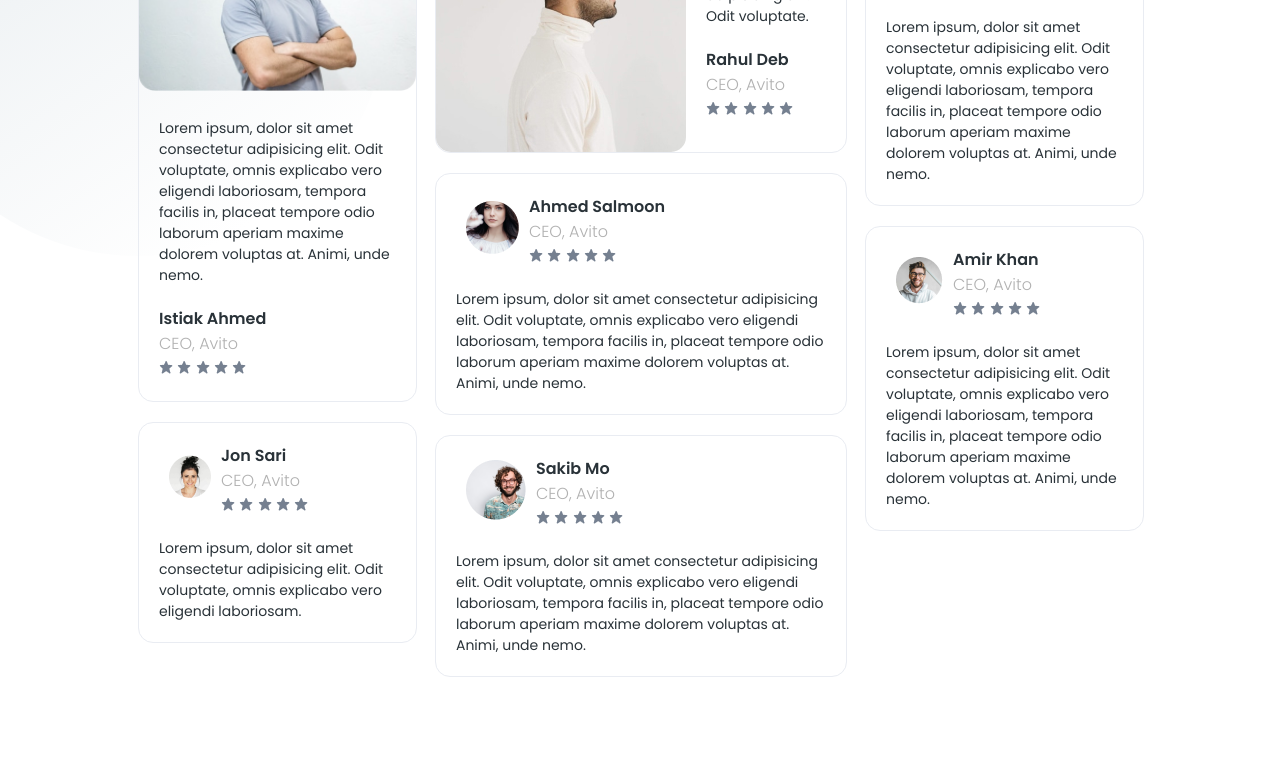
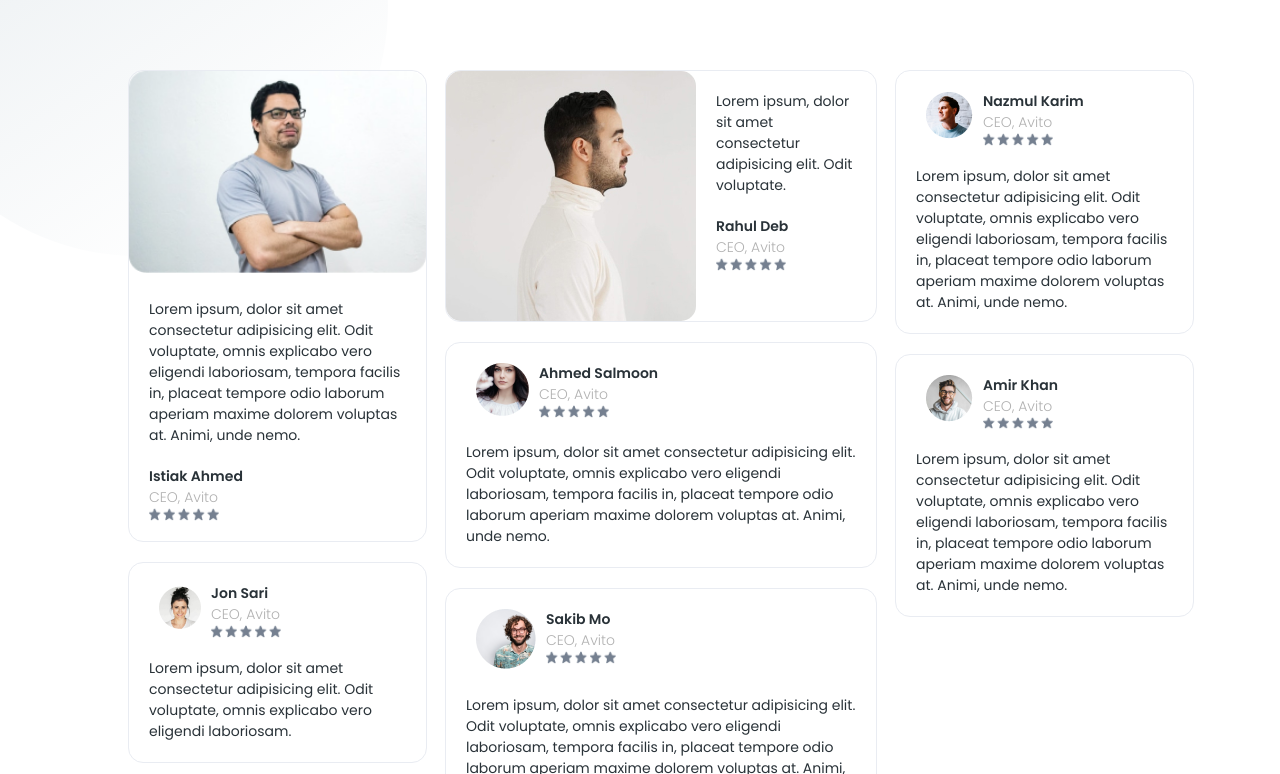
Before and after one commit to valeryfourin/epam-module2-web-hw1, a plain HTML site: page index.html in a window 1280 px wide. Shown: the part 184-958 px from the top of the page. Before the commit the page ends 891 px from the top, so only its background shows below. Drawn offline with Linux system fonts and the light colour scheme.

Commit message:
fixed review remarks

```diff
--- a/index.html
+++ b/index.html
@@ -9,197 +9,155 @@
     <title>HW1 css</title>
 </head>
 <body>
-    <section class="section-reviews">
-        <div class="section-reviews__decoration"></div>
-        <h1>Are my clients happy?</h1>
-        <aside class="grid-reviews">
-            <div class="grid-reviews__col">
-                <div class="grid-reviews-card">
-                    <div class="grid-reviews-card__image">
-                        <img src="images/client1.png">
+    <section class="reviews">
+        <div class="reviews__decoration"></div>
+        <h1 class="reviews__title">Are my clients happy?</h1>
+        <div class="cards">
+            <div class="cards__col">
+                <article class="card">
+                    <div class="card__image">
+                        <img src="images/client1.png" alt="avatar">
                     </div>
-                    <div class="grid-reviews-card__body">
-                        <p class="grid-reviews-card__text">
+                    <div class="card__body">
+                        <p class="card__text">
                             Lorem ipsum, dolor sit amet consectetur adipisicing elit.
                             Odit voluptate, omnis explicabo vero eligendi laboriosam,
                             tempora facilis in, placeat tempore odio laborum aperiam
                             maxime dolorem voluptas at. Animi, unde nemo.
                         </p>
-                        <div class="grid-reviews-card__author">
-                            <div class="grid-reviews-card__info">
-                                <p class="grid-reviews-card__name">Istiak Ahmed</p>
-                                <p class="grid-reviews-card__role">CEO, Avito</p>
-                                <p class="grid-reviews-card__rating">
-                                    <img src="images/star.png">
-                                    <img src="images/star.png">
-                                    <img src="images/star.png">
-                                    <img src="images/star.png">
-                                    <img src="images/star.png">
+                        <div class="card__author">
+                            <footer class="card__info">
+                                <p class="card__name">Istiak Ahmed</p>
+                                <p class="card__role">CEO, Avito</p>
+                                <img class="card__rating" src="images/stars.png" alt="stars">
+                            </footer>
+                        </div>
+                    </div>
+                </article >
+                <article class="card">
+                    <div class="card__body">
+                        <div class="card__author">
+                            <div class="card__avatar">
+                                <img src="images/client4.png" alt="avatar">
+                            </div>
+                            <footer class="card__info">
+                                <p class="card__name">Jon Sari</p>
+                                <p class="card__role">CEO, Avito</p>
+                                <img class="card__rating" src="images/stars.png" alt="stars">
+                            </footer>
+                        </div>
+                        <p class="card__text">
+                            Lorem ipsum, dolor sit amet consectetur adipisicing elit.
+                            Odit voluptate, omnis explicabo vero eligendi laboriosam.
                         </p>
+                    </div>
+                </article>
+            </div>
+            <div class="cards__col">
+                <div class="card card--horizontal">
+                    <div class="card__image">
+                        <div>
+                            <img src="images/client2.jpg" alt="avatar">
+                        </div>
+                    </div>
+                    <div class="card__body">
+                        <p class="card__text">
+                            Lorem ipsum, dolor sit amet consectetur adipisicing elit.
+                            Odit voluptate.
+                        </p>
+                        <div class="card__author">
+                            <footer class="card__info">
+                                <p class="card__name">Rahul Deb</p>
+                                <p class="card__role">CEO, Avito</p>
+                                <img class="card__rating" src="images/stars.png" alt="stars">
+                            </footer>
                         </div>
                     </div>
                 </div>
+                <article class="card">
+                    <div class="card__body">
+                        <div class="card__author">
+                            <div class="card__avatar">
+                                <img src="images/client7.png" alt="avatar">
                             </div>
-                <div class="grid-reviews-card">
-                    <div class="grid-reviews-card__body">
-                        <div class="grid-reviews-card__author">
-                            <div class="grid-reviews-card__avatar">
-                                <img src="images/client4.png">
+                            <footer class="card__info">
+                                <p class="card__name">Ahmed Salmoon</p>
+                                <p class="card__role">CEO, Avito</p>
+                                <img class="card__rating" src="images/stars.png" alt="stars">
+                            </footer>
                         </div>
-                            <div class="grid-reviews-card__info">
-                                <p class="grid-reviews-card__name">Jon Sari</p>
-                                <p class="grid-reviews-card__role">CEO, Avito</p>
-                                <p class="grid-reviews-card__rating">
-                                    <img src="images/star.png">
-                                    <img src="images/star.png">
-                                    <img src="images/star.png">
-                                    <img src="images/star.png">
-                                    <img src="images/star.png">
-                                </p>
-                            </div>
-                        </div>
-                        <div class="grid-reviews-card__text">
-                            Lorem ipsum, dolor sit amet consectetur adipisicing elit.
-                            Odit voluptate, omnis explicabo vero eligendi laboriosam.
-                        </div>
-                    </div>
-                </div>
-            </div>
-            <div class="grid-reviews__col">
-                <div class="grid-reviews-card_horizontal">
-                    <div class="grid-reviews-card__image">
-                        <div>
-                            <img src="images/client2.jpg">
-                        </div>
-                    </div>
-                    <div class="grid-reviews-card__body">
-                        <p class="grid-reviews-card__text">
-                            Lorem ipsum, dolor sit amet consectetur adipisicing elit.
-                            Odit voluptate.
-                        </p>
-                        <div class="grid-reviews-card__author">
-                            <div class="grid-reviews-card__info">
-                                <p class="grid-reviews-card__name">Rahul Deb</p>
-                                <p class="grid-reviews-card__role">CEO, Avito</p>
-                                <p class="grid-reviews-card__rating">
-                                    <img src="images/star.png">
-                                    <img src="images/star.png">
-                                    <img src="images/star.png">
-                                    <img src="images/star.png">
-                                    <img src="images/star.png">
-                                </p>
-                            </div>
-                        </div>
-                    </div>
-                </div>
-                <div class="grid-reviews-card">
-                    <div class="grid-reviews-card__body">
-                        <div class="grid-reviews-card__author">
-                            <div class="grid-reviews-card__avatar">
-                                <img src="images/client7.png">
-                            </div>
-                            <div class="grid-reviews-card__info">
-                                <p class="grid-reviews-card__name">Ahmed Salmoon</p>
-                                <p class="grid-reviews-card__role">CEO, Avito</p>
-                                <p class="grid-reviews-card__rating">
-                                    <img src="images/star.png">
-                                    <img src="images/star.png">
-                                    <img src="images/star.png">
-                                    <img src="images/star.png">
-                                    <img src="images/star.png">
-                                </p>
-                            </div>
-                        </div>
-                        <div class="grid-reviews-card__text">
+                        <p class="card__text">
                             Lorem ipsum, dolor sit amet consectetur adipisicing elit.
                             Odit voluptate, omnis explicabo vero eligendi laboriosam,
                             tempora facilis in, placeat tempore odio laborum aperiam
                             maxime dolorem voluptas at. Animi, unde nemo.
-                        </div>
-                    </div>
-                </div>
-                <div class="grid-reviews-card">
-                    <div class="grid-reviews-card__body">
-                        <div class="grid-reviews-card__author">
-                            <div class="grid-reviews-card__avatar">
-                                <img src="images/client6.png">
-                            </div>
-                            <div class="grid-reviews-card__info">
-                                <p class="grid-reviews-card__name">Sakib Mo</p>
-                                <p class="grid-reviews-card__role">CEO, Avito</p>
-                                <p class="grid-reviews-card__rating">
-                                    <img src="images/star.png">
-                                    <img src="images/star.png">
-                                    <img src="images/star.png">
-                                    <img src="images/star.png">
-                                    <img src="images/star.png">
                         </p>
                     </div>
+                </article>
+                <article class="card">
+                    <div class="card__body">
+                        <div class="card__author">
+                            <div class="card__avatar">
+                                <img src="images/client6.png" alt="avatar">
                             </div>
-                        <div class="grid-reviews-card__text">
+                            <footer class="card__info">
+                                <p class="card__name">Sakib Mo</p>
+                                <p class="card__role">CEO, Avito</p>
+                                <img class="card__rating" src="images/stars.png" alt="stars">
+                            </footer>
+                        </div>
+                        <p class="card__text">
                             Lorem ipsum, dolor sit amet consectetur adipisicing elit.
                             Odit voluptate, omnis explicabo vero eligendi laboriosam,
                             tempora facilis in, placeat tempore odio laborum aperiam
                             maxime dolorem voluptas at. Animi, unde nemo.
-                        </div>
-                    </div>
-                </div>
-            </div>
-            <div class="grid-reviews__col">
-                <div class="grid-reviews-card">
-                    <div class="grid-reviews-card__body">
-                        <div class="grid-reviews-card__author">
-                            <div class="grid-reviews-card__avatar">
-                                <img src="images/client3.png">
-                            </div>
-                            <div class="grid-reviews-card__info">
-                                <p class="grid-reviews-card__name">Nazmul Karim</p>
-                                <p class="grid-reviews-card__role">CEO, Avito</p>
-                                <p class="grid-reviews-card__rating">
-                                    <img src="images/star.png">
-                                    <img src="images/star.png">
-                                    <img src="images/star.png">
-                                    <img src="images/star.png">
-                                    <img src="images/star.png">
                         </p>
                     </div>
+                </article>
             </div>
-                        <div class="grid-reviews-card__text">
+            <div class="cards__col">
+                <article class="card">
+                    <div class="card__body">
+                        <div class="card__author">
+                            <div class="card__avatar">
+                                <img src="images/client3.png" alt="avatar">
+                            </div>
+                            <footer class="card__info">
+                                <p class="card__name">Nazmul Karim</p>
+                                <p class="card__role">CEO, Avito</p>
+                                <img class="card__rating" src="images/stars.png" alt="stars">
+                            </footer>
+                        </div>
+                        <p class="card__text">
                             Lorem ipsum, dolor sit amet consectetur adipisicing elit.
                             Odit voluptate, omnis explicabo vero eligendi laboriosam,
                             tempora facilis in, placeat tempore odio laborum aperiam
                             maxime dolorem voluptas at. Animi, unde nemo.
-                        </div>
-                    </div>
-                </div>
-                <div class="grid-reviews-card">
-                    <div class="grid-reviews-card__body">
-                        <div class="grid-reviews-card__author">
-                            <div class="grid-reviews-card__avatar">
-                                <img src="images/client5.png">
-                            </div>
-                            <div class="grid-reviews-card__info">
-                                <p class="grid-reviews-card__name">Amir Khan</p>
-                                <p class="grid-reviews-card__role">CEO, Avito</p>
-                                <p class="grid-reviews-card__rating">
-                                    <img src="images/star.png">
-                                    <img src="images/star.png">
-                                    <img src="images/star.png">
-                                    <img src="images/star.png">
-                                    <img src="images/star.png">
                         </p>
                     </div>
+                </article>
+                <article class="card">
+                    <div class="card__body">
+                        <div class="card__author">
+                            <div class="card__avatar">
+                                <img src="images/client5.png" alt="avatar">
                             </div>
-                        <div class="grid-reviews-card__text">
+                            <footer class="card__info">
+                                <p class="card__name">Amir Khan</p>
+                                <p class="card__role">CEO, Avito</p>
+                                <img class="card__rating" src="images/stars.png" alt="stars">
+                            </footer>
+                        </div>
+                        <p class="card__text">
                             Lorem ipsum, dolor sit amet consectetur adipisicing elit.
                             Odit voluptate, omnis explicabo vero eligendi laboriosam,
                             tempora facilis in, placeat tempore odio laborum aperiam
                             maxime dolorem voluptas at. Animi, unde nemo.
+                        </p>
+                    </div>
+                </article>
             </div>
         </div>
-                </div>
-            </div>
-        </aside>
     </section>
 </body>
 </html>
--- a/style.scss
+++ b/style.scss
@@ -3,24 +3,33 @@
 $header-color: #758090;
 $border-color: #E9ECF2;
 $text-color: #293238;
+$text-font-size: 14px;
+$title-font-size: 36px;
 
-body {
+body, p,
+h1, h2, h3, h4, h5, h6 {
   margin: 0;
   padding: 0;
   font-family: 'Poppins', -apple-system, BlinkMacSystemFont, 'Segoe UI', Roboto, sans-serif;
   color: $text-color;
+  font-size: $text-font-size;
 }
 
-.section-reviews {
+.reviews {
   width: 100%;
   text-align: center;
-  h1 {
+  &__title {
     color: $header-color;
-    letter-spacing: 1px;
+    font-size: $title-font-size;
+    font-style: normal;
+    font-weight: 600;
+    line-height: 54px;
+    letter-spacing: 0em;
+    margin: 100px 0;
   }
 }
 
-.section-reviews__decoration {
+.reviews__decoration {
   position: absolute;
   border-radius: 50%;
   width: 500px;
@@ -31,32 +40,23 @@ body {
   z-index: -1;
 }
 
-.grid-reviews {
+.cards {
   width: 80%;
   max-width: 1150px;
   margin: auto;
   display: grid;
   grid-template-columns: 29% 42% 29%;
+  grid-gap: 20px;
 }
 
-.grid-reviews__col {
-  margin: 10px;
-}
-
-.grid-reviews-card {
+.card {
   width: 100%;
   min-height: 180px;
   margin-bottom: 20px;
   border: 1px solid $border-color;
   border-radius: 15px;
-}
 
-.grid-reviews-card_horizontal {
-  @extend .grid-reviews-card;
-  display: flex;
-}
-
-.grid-reviews-card__image {
+  &__image {
     min-width: 250px;
     overflow: hidden;
     border-radius: 15px;
@@ -66,8 +66,10 @@ body {
     }
   }
 
-.grid-reviews-card_horizontal > .grid-reviews-card__image {
-  @extend .grid-reviews-card__image;
+  &--horizontal {
+    display: flex;
+
+    & > .card__image {
       img {
         width: auto;
       }
@@ -76,43 +78,48 @@ body {
         max-height: 250px;
       }
     }
+  }
 
-.grid-reviews-card__body {
+  &__avatar {
+    margin: auto 10px;
+  }
+
+  &__author {
+    display: flex;
+  }
+
+  &__info {
+    display: flex;
+    flex-direction: column;
+  }
+
+  &__text {
+    font-weight: 400;
+    font-size: 14px;
+    line-height: 150%;
+  }
+
+  &__name {
+    font-weight: bold;
+  }
+
+  &__role {
+    font-weight: 300;
+    color: rgb(177, 177, 177);
+  }
+
+  &__rating {
+    width: 70px;
+  }
+
+  &__body {
     margin: 20px;
     text-align: left;
     p {
       margin: 0;
     }
-}
-
-.grid-reviews-card__body > div:last-child {
+    & > *:last-child {
       margin-top: 20px;
     }
-
-.grid-reviews-card__avatar {
-  margin: auto 10px;
   }
-
-.grid-reviews-card__author {
-  display: flex;
 }
-
-.grid-reviews-card__info {
-  display: flex;
-  flex-direction: column;
-}
-
-.grid-reviews-card__text {
-  font-weight: 400;
-  font-size: 14px;
-  line-height: 150%;
-}
-
-.grid-reviews-card__name {
-  font-weight: bold;
-}
-
-.grid-reviews-card__role {
-  font-weight: 300;
-  color: rgb(177, 177, 177);
-}
```
Also changed, not shown: responsive.css (+6 -6 lines), images/star.png (deleted), images/stars.png (added), style.css, 1 other file. Lines whose indentation alone changed are shown as unchanged.
